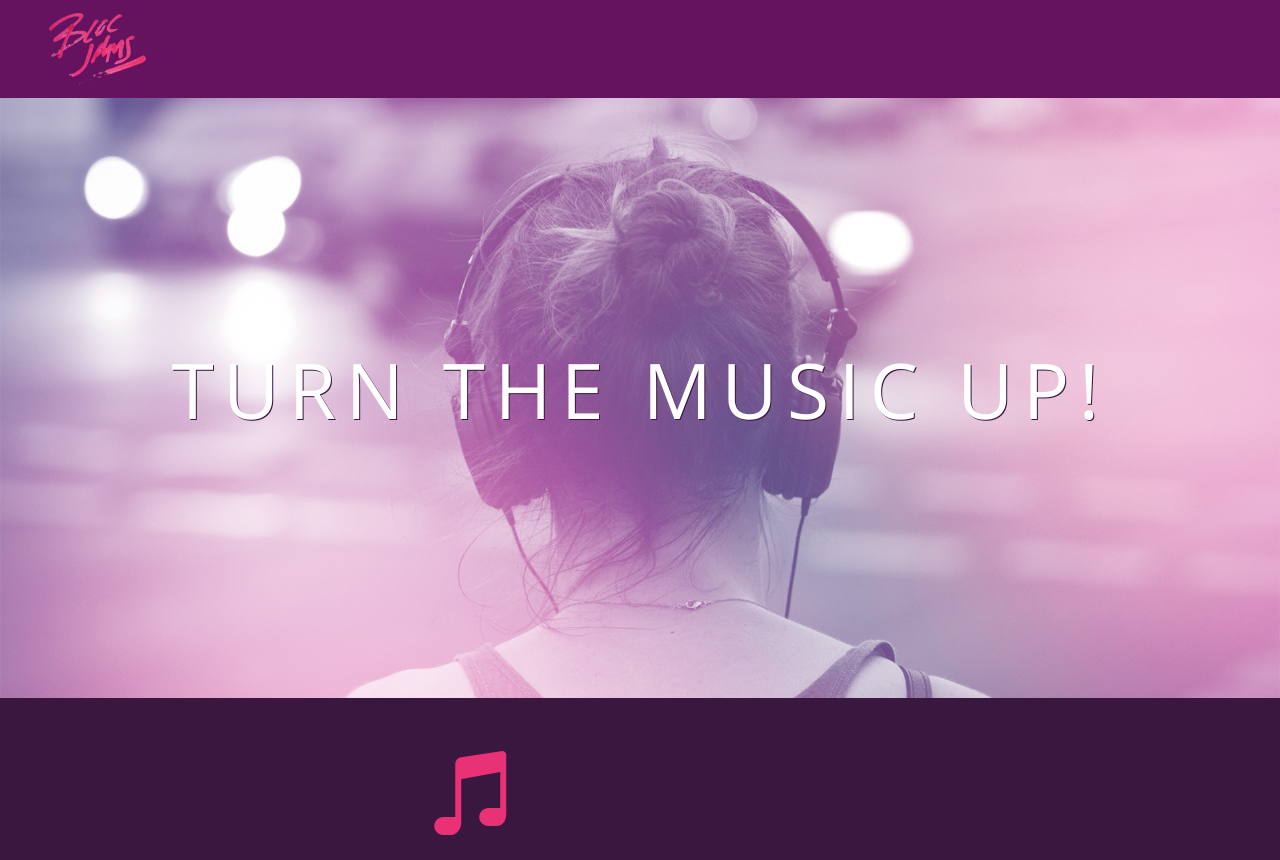
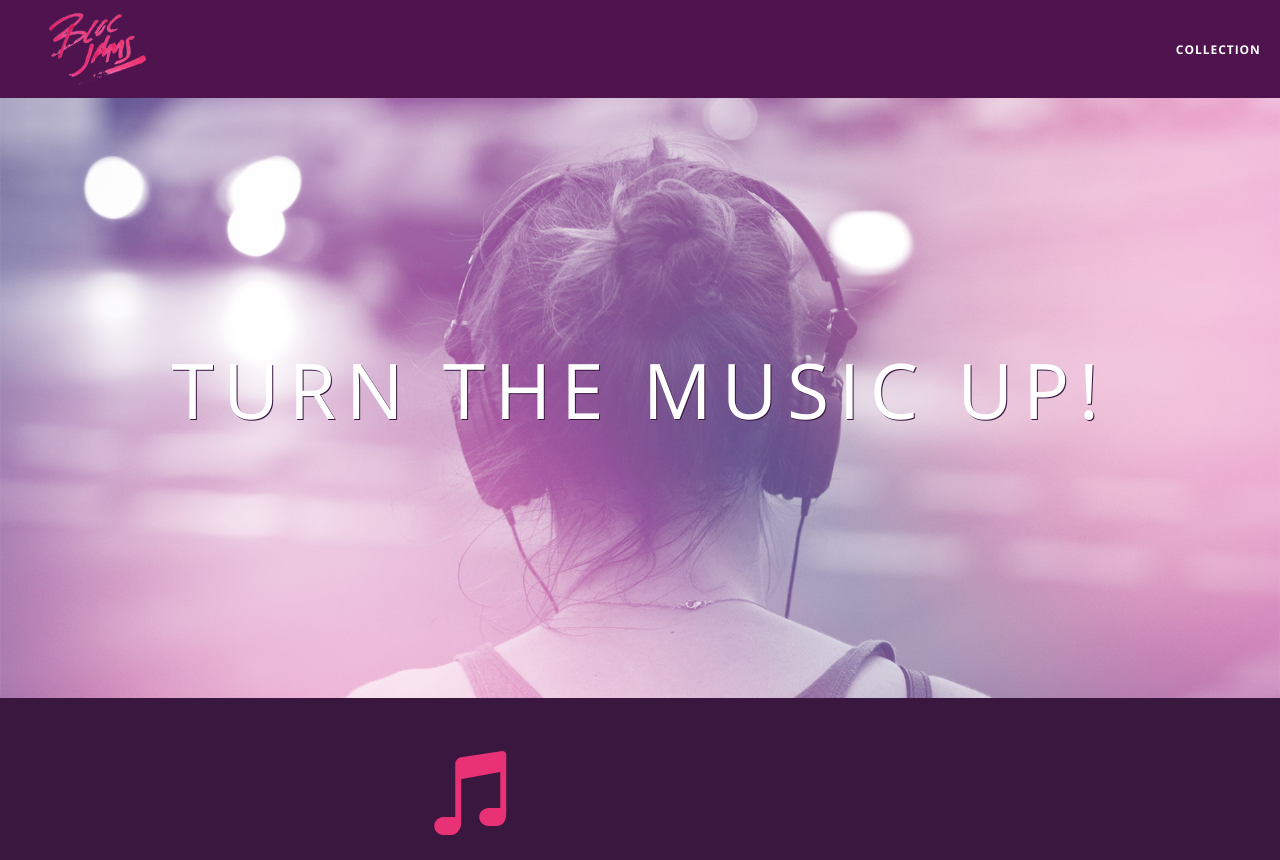
Before and after one commit to lilyvirginia/bloc-jams, a plain HTML site: page index.html in a window 1280 px wide. Shown: the top 860 px of the page. Drawn offline with nearby package versions, Linux system fonts and the light colour scheme.

Commit message:
Add Collection Page etc

```diff
--- a/index.html
+++ b/index.html
@@ -10,9 +10,14 @@
         <link rel="stylesheet" type="text/css" href="styles/landing.css">
  </head>
 <body class="landing">
-    <nav class="navbar"> <!-- navigation bar -->
-      <img src="assets/images/bloc_jams_logo.png" alt="bloc jams logo" class="logo">
-    </nav>
+  <nav class="navbar"> <!-- nav bar -->
+           <a href="index.html" class="logo">
+               <img src="assets/images/bloc_jams_logo.png" alt="bloc jams logo">
+           </a>
+           <div class="links-container">
+               <a href="collection.html" class="navbar-link">collection</a>
+           </div>
+       </nav>
     <section class="hero-content"> <!-- hero content -->
       <h1 class="hero-title">Turn the music up!</h1>
     </section>
--- a/styles/landing.css
+++ b/styles/landing.css
@@ -2,14 +2,51 @@ body.landing {
      background-color: rgb(58,23,63); /* sets the background color to an RGB value (see below) */
  }
   .navbar {
+    position: relative;
     padding: 0.5rem;
-      background-color: rgb(101,18,95);
-  }
+      /* #1 */
+      background-color: rgba(101,18,95,0.5);
+      /* #2 */
+      z-index: 1;
+}
 
   .navbar .logo {
       position: relative; /* positioning will be explained in a resource */
       left: 2rem;
-  }
+      cursor: pointer;  /* produces the finger-pointer icon when you hover over the logo */
+       }
+
+       .navbar .links-container {
+           display: table;
+           position: absolute;
+           top: 0;
+           right: 0;
+           height: 100px;
+           color: white;
+       }
+
+       .links-container .navbar-link {
+           display: table-cell;
+           position: relative;
+           height: 100%;
+           padding-left: 1rem;
+           padding-right: 1rem;
+           /* #3 */
+           vertical-align: middle;
+           color: white;
+           font-size: 0.625rem;
+           letter-spacing: 0.05rem;
+           font-weight: 700;
+           text-transform: uppercase;
+           /* #4 */
+           text-decoration: none;
+           cursor: pointer;
+       }
+
+         /* #5 */
+       .links-container .navbar-link:hover {
+           color: rgb(233,50,117);
+       }
   .hero-content {
        position: relative; /* positioning will be explained in a resource */
        min-height: 600px;  /* hero content element must be _at least_ 600 pixels */
--- a/styles/main.css
+++ b/styles/main.css
@@ -13,6 +13,53 @@ html {
      color: white;             /* sets the text color to white */
      min-height: 100%;         /* says the height of the body must be, at minimum, 100% of the window */
  }
+ .navbar {
+   position: relative;
+   padding: 0.5rem;
+     /* #1 */
+     background-color: rgba(101,18,95,0.5);
+     /* #2 */
+     z-index: 1;
+}
+
+ .navbar .logo {
+     position: relative; /* positioning will be explained in a resource */
+     left: 2rem;
+     cursor: pointer;  /* produces the finger-pointer icon when you hover over the logo */
+      }
+
+      .navbar .links-container {
+          display: table;
+          position: absolute;
+          top: 0;
+          right: 0;
+          height: 100px;
+          color: white;
+      }
+
+      .links-container .navbar-link {
+          display: table-cell;
+          position: relative;
+          height: 100%;
+          padding-left: 1rem;
+          padding-right: 1rem;
+          /* #3 */
+          vertical-align: middle;
+          color: white;
+          font-size: 0.625rem;
+          letter-spacing: 0.05rem;
+          font-weight: 700;
+          text-transform: uppercase;
+          /* #4 */
+          text-decoration: none;
+          cursor: pointer;
+      }
+
+        /* #5 */
+      .links-container .navbar-link:hover {
+          color: rgb(233,50,117);
+      }
+
  .container {
    margin: 0 auto;
    max-width: 64rem;
@@ -40,3 +87,10 @@ html {
    html { font-size: 120%; }
    /* Style information will go here */
  }
+ .clearfix::after {
+   content: ".";
+   visibility: hidden;
+   display: block;
+   height: 0;
+   clear: both;
+}
```
Also changed, not shown: collection.html (added, +77 -0 lines), styles/collection.css (added, +40 -0 lines), 2 other files.
